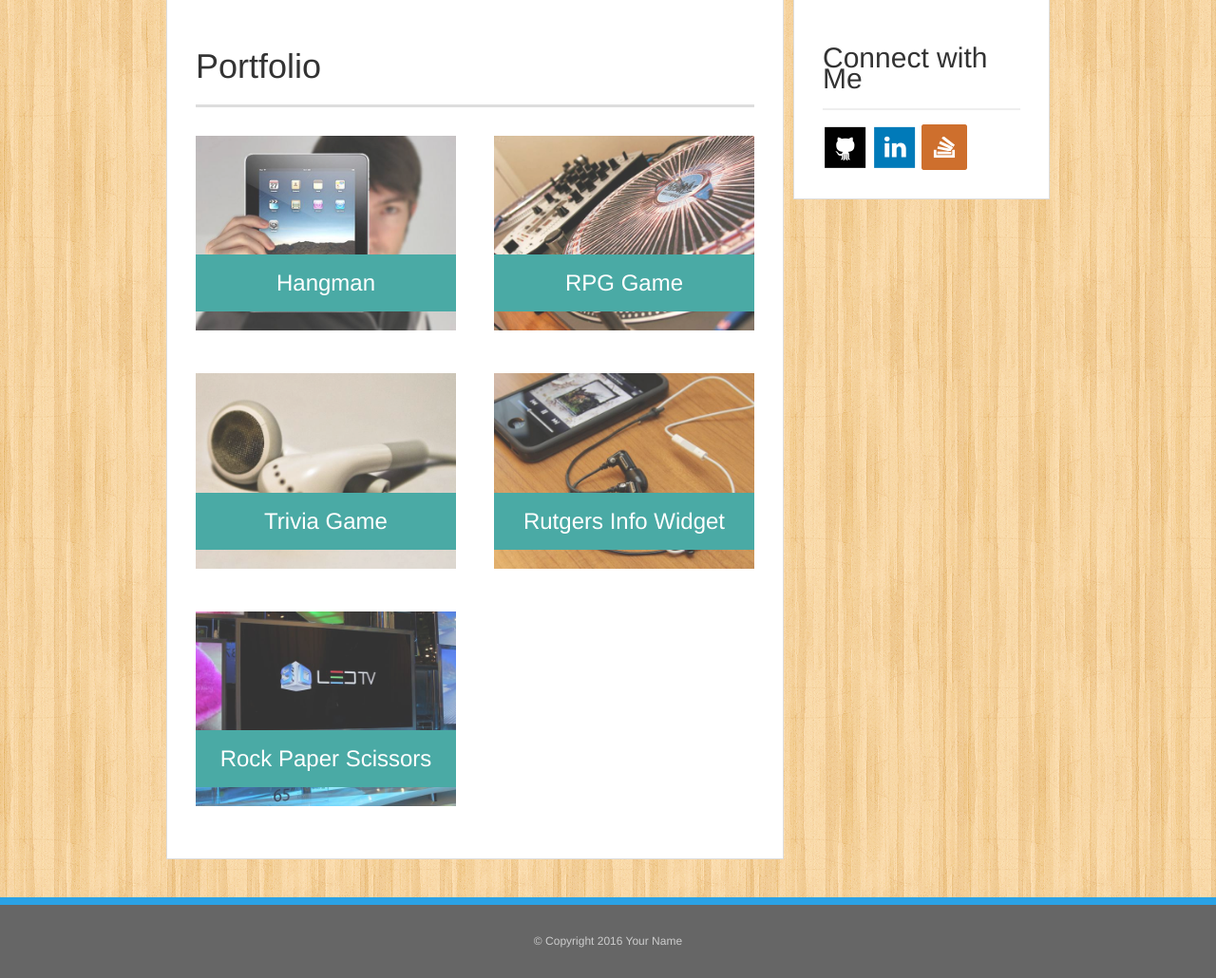
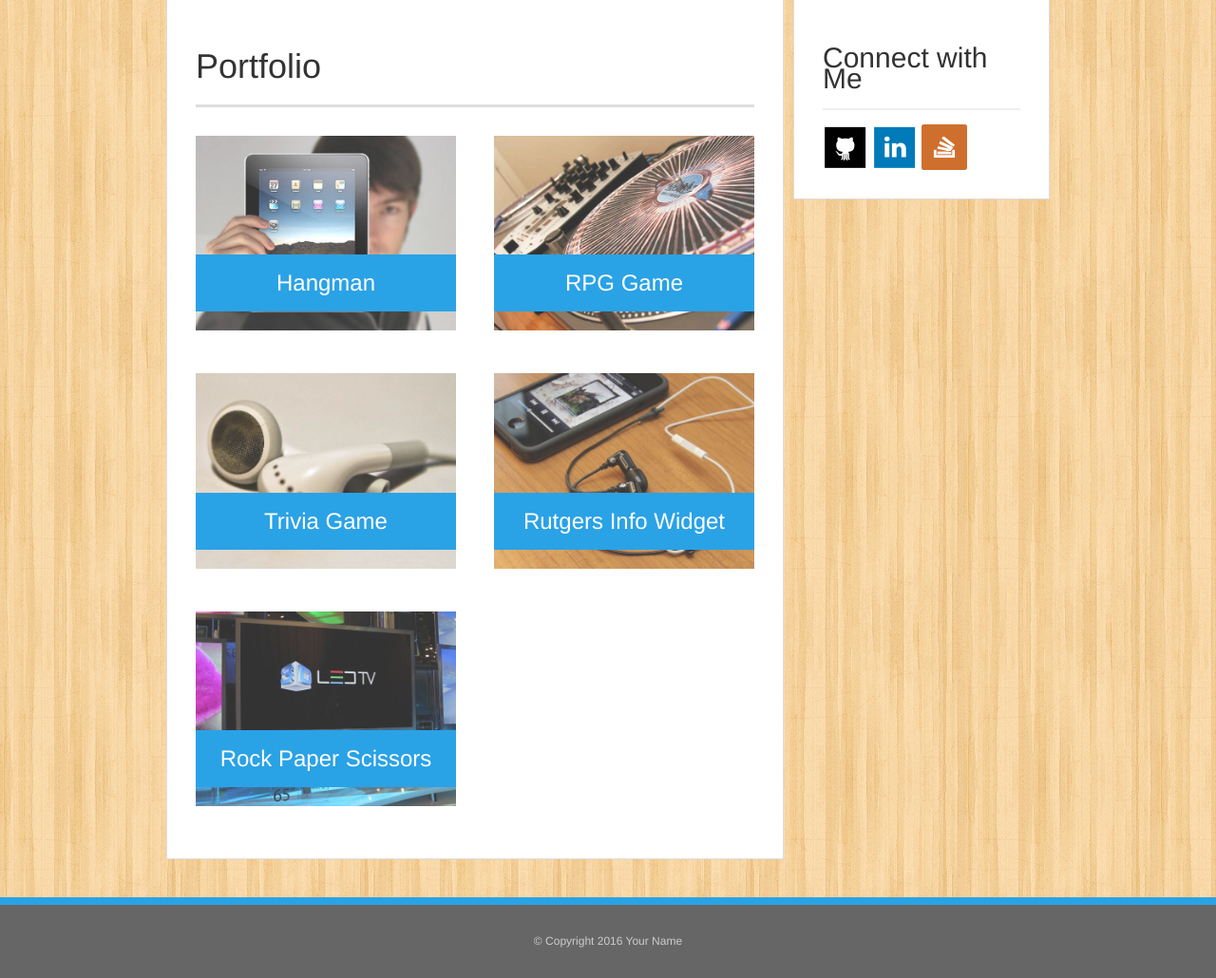
Before and after one commit to mattg317/assignment2, a PHP site: page /portfolio.html in a window 1280 px wide. Shown: the part 131-1161 px from the top of the page at 95% size. Run offline with PHP 8.4, Linux system fonts and the light colour scheme; some libraries are stand-ins or nearby versions.

Commit message:
Assignment 2 final

```diff
--- a/assets/css/style.css
+++ b/assets/css/style.css
@@ -30,7 +30,7 @@ p:last-child {
 h1, h2, h3 {
 	font-family: 'Georgia', Times, Times New Roman, serif;
 	font-weight: 700;
-	color: #4aaaa5;
+	color: #2aa2e6;
 }
 h1 {
 	font-size: 30px;
@@ -169,7 +169,7 @@ h3,
 }
 .work h3 {
 	border-bottom: 0;
-	background: #4aaaa5;
+	background: #2aa2e6;
 	color: #fff;
 	text-align: center;
 	position: absolute;
```
